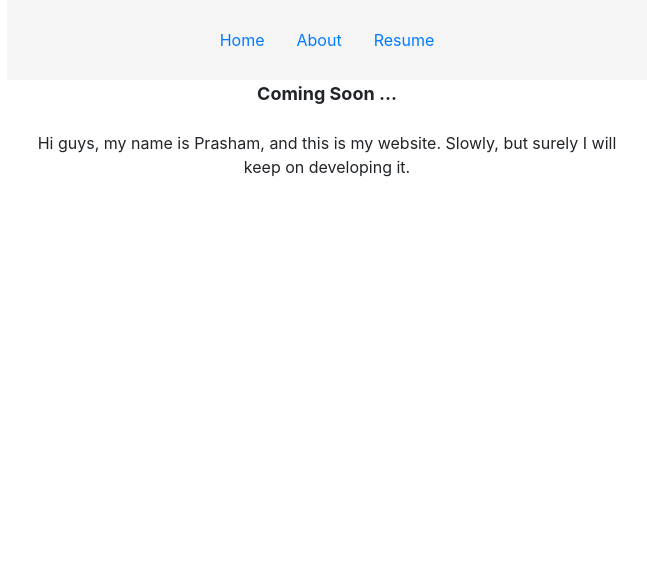
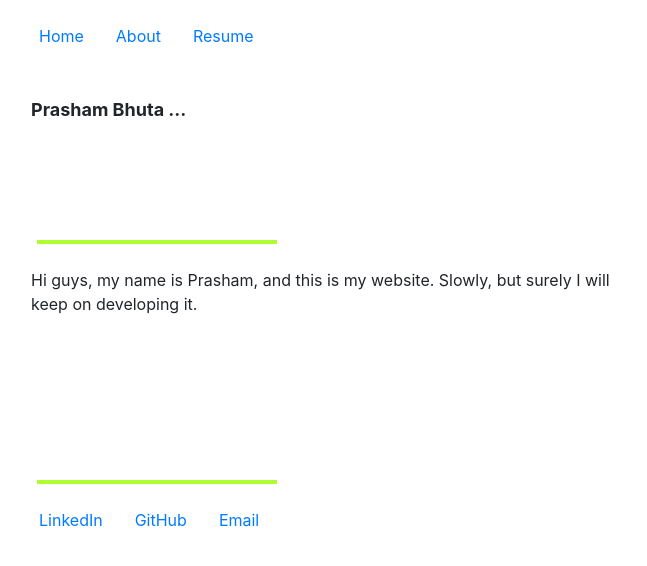
Before and after one commit to Prashambhuta/personal_website, a Flask app: page / in a window 1280 px wide. Shown: the top 566 px of the page, without its empty margins (313-960 px from the left). Run offline with Flask 2, Linux system fonts and the light colour scheme; some libraries are stand-ins or nearby versions.

Commit message:
Improved design

```diff
--- a/static/main.css
+++ b/static/main.css
@@ -1,20 +1,45 @@
-.navbar-1 {
+.navbar-1, .navbar-2 {
   padding-left: 0px;
   display: inline-flex;
-  margin: 20px;
-}
+  margin: 1rem; }
 
-.navigation {
-  background-color: whitesmoke;
-}
+#body {
+  min-height: 240px;
+  text-align: left; }
+
+.navigation, .footer {
+  background-color: white;
+  text-align: left; }
+
+.header-title {
+  font-size: large;
+  font-weight: bold;
+  margin: 1.5rem;
+  text-align: left;
+  min-height: 120px; }
 
 .header-content {
-  font-size: large;
-  font-weight: bold;
-}
+  margin: 1.5rem;
+  height: 100%; }
 
-.content {
-  margin: 1.5rem;
-}
+.footer {
+  bottom: 0px;
+  width: 100%;
+  height: auto; }
+
+.footer-end {
+  text-align: left; }
+
+hr {
+  border: 0.1rem solid gold;
+  max-width: 360px; }
+
+.footer-body::before, #body::before {
+  content: "";
+  border: 2px solid greenyellow;
+  max-width: fit-content;
+  display: block;
+  margin-left: 30px;
+  min-width: 240px; }
 
 /*# sourceMappingURL=main.css.map */
--- a/static/main.scss
+++ b/static/main.scss
@@ -1,20 +1,52 @@
-.navbar-1 {
+.navbar-1, .navbar-2 {
     padding-left: 0px;
     display: inline-flex;
-    margin: 20px;
+    margin: 1rem;
 }
 
+#body {
+    min-height: 240px;
+    text-align: left;
+}
 
+.navigation, .footer {
+    background-color: white;
+    text-align: left;
+}
 
-.navigation {
-    background-color: whitesmoke;
+.header-title {
+    font-size: large;
+    font-weight: bold;
+    margin: 1.5rem;
+    text-align: left;
+    min-height: 120px;
 }
 
 .header-content {
-    font-size: large;
-    font-weight: bold;
+    margin: 1.5rem;
+    height: 100%;
 }
 
-.content {
-    margin: 1.5rem;
+.footer {
+    bottom: 0px;
+    width: 100%;
+    height: auto;
 }
+
+.footer-end {
+    text-align: left;
+}
+
+hr {
+    border: 0.1rem solid gold;
+    max-width: 360px;
+}
+
+.footer-body::before, #body::before {
+    content: "";
+    border: 2px solid greenyellow;
+    max-width: fit-content;
+    display: block;
+    margin-left: 30px;
+    min-width: 240px;
+}
--- a/templates/index.html
+++ b/templates/index.html
@@ -5,7 +5,7 @@
 {% endblock %}
 
 {% block header %}
-    Coming Soon ...
+    Prasham Bhuta ...
 {% endblock %}
 
 {% block content %}
--- a/templates/layout.html
+++ b/templates/layout.html
@@ -26,18 +26,37 @@
                     </ul>
                 </div>
 
-                <div class="header-content">
+                <div class="header-title">
                     {% block header %} {% endblock %}
                 </div>
+            </div>
+            <div id="body">
+                <div class="header-content">
+                    <div class="content-title">
 
+                    </div>
+                    <div class="content-body">
+                        {% block content %}
+                        {% endblock %}
+                    </div>
+                </div>
             </div>
-            <div class="content">
-                <div class="content-title">
-
-                </div>
-                <div class="content-body">
-                    {% block content %}
-                    {% endblock %}
+        </div>
+        <div class="footer" style="text-align: center; max-width: 640px; margin: auto;">
+            <div class="footer-body">
+                <!-- <h3>Links</h3> -->
+                <div class="footer-end">
+                    <ul class="navbar-2" style="list-style-type: none;">
+                        <li>
+                            <a href="/" class="nav-link">LinkedIn</a>
+                        </li>
+                        <li>
+                            <a href="/" class="nav-link">GitHub</a>
+                        </li>
+                        <li>
+                            <a href="/" class="nav-link">Email</a>
+                        </li>
+                    </ul>
                 </div>
             </div>
 
```
Also changed, not shown: 1 other file.
